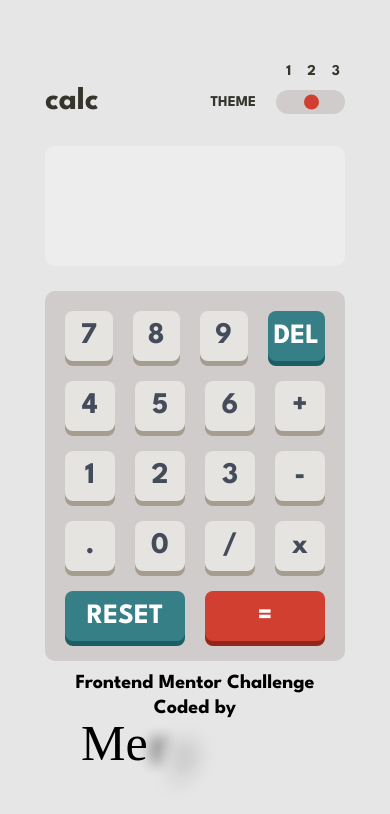
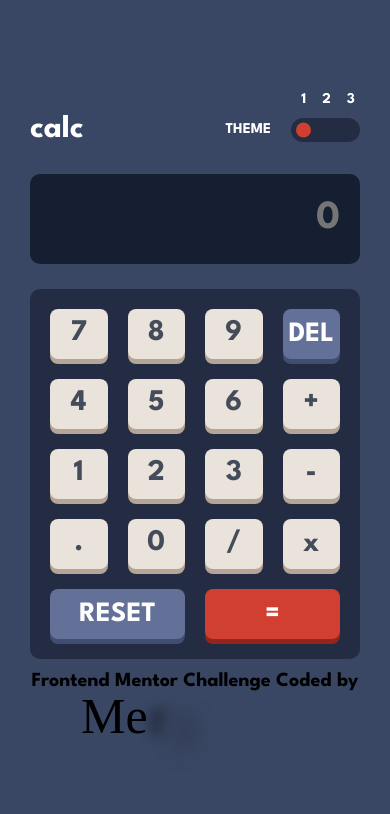
Before and after one commit to Meriemu/calculatorTheme-Reactjs, a React (Create React App) app: page / in a window 390 px wide. Shown: the top 814 px of the page. Built offline with nearby package versions, Linux system fonts and the light colour scheme; a web font is replaced by a local one.

Commit message:
calculator theme : some corrections + responsive

```diff
--- a/src/components/Calculator.jsx
+++ b/src/components/Calculator.jsx
@@ -3,7 +3,7 @@ import ThemeSwitcher from './ThemeSwitcher';
 import CalculatorResult from './CalculatorResult';
 
 const Calculator = () => {
-   const [childToParent, setChildToParent] = useState(2);
+   const [childToParent, setChildToParent] = useState(1);
    const handleCallback = (childData) =>{
       setChildToParent(childData)
    }
--- a/src/components/CalculatorResult.jsx
+++ b/src/components/CalculatorResult.jsx
@@ -6,6 +6,7 @@ const CalculatorResult = ({ num, inputRef, setNum }) => {
       className='calculatorResult__container'
       value={num}
       ref={inputRef}
+      placeholder="0"
       disabled />
   )
 }
--- a/src/components/ThemeSwitcher.jsx
+++ b/src/components/ThemeSwitcher.jsx
@@ -1,7 +1,7 @@
 import React, { useState, useEffect } from 'react';
 
 export const ThemeSwitcher = ({parentCallback}) => {
-  const [isRadio, setisRadio] = useState(2);
+  const [isRadio, setisRadio] = useState(1);
 
   const handleRadio= (event) => {
     setisRadio(+event.currentTarget.value);
--- a/src/styles/components/Calculator.scss
+++ b/src/styles/components/Calculator.scss
@@ -11,11 +11,11 @@
 }
 
 .calculator__container {
-   margin: 2rem;
+   // margin: 2rem;
    display: flex;
    flex-direction: column;
    justify-content: center;
-   width: 30rem;
+   width: 33rem;
 
    button {
       background-color: var(--key-bg--2);
@@ -25,7 +25,7 @@
       color: var(--txt-btn);
       height: 5rem;
       margin: 1rem;
-      flex: 1 1 4rem;
+      flex: 1 1 5rem;
       font-size: 3rem;
       text-transform: uppercase;
 
--- a/src/styles/components/CalculatorResult.scss
+++ b/src/styles/components/CalculatorResult.scss
@@ -1,11 +1,17 @@
 .calculatorResult__container {
-   font-size: 6rem;
+   font-size: 4rem;
    color:  var(--txt-color-2);
    background-color: var(--bg-screen);
    width: 100%;
-   height: 12rem;
+   height: 9rem;
    border: 0;
    border-radius: 1rem;
    padding: 2rem;
    text-align: right;
+
+
+   @include media-breakpoint-up(sm) {
+      height: 12rem;
+   font-size: 6rem;
+   }
 }
```
